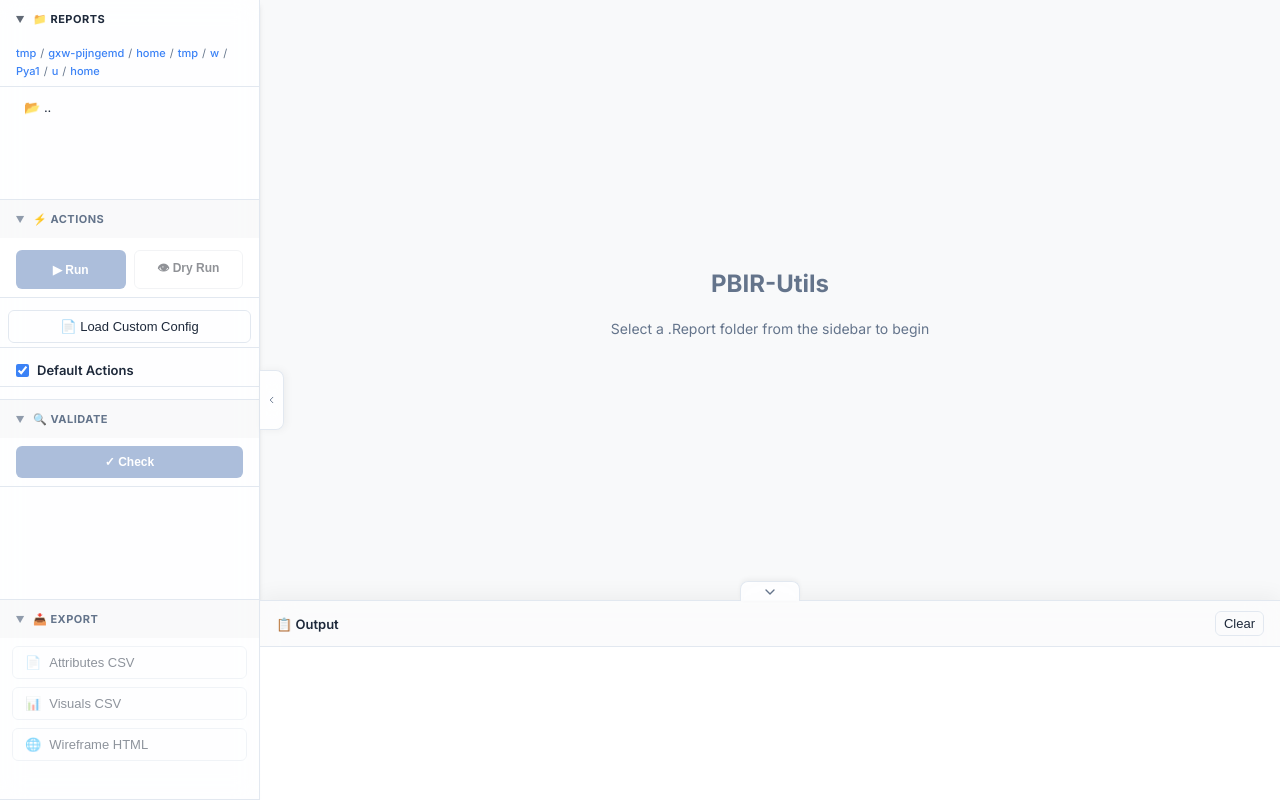
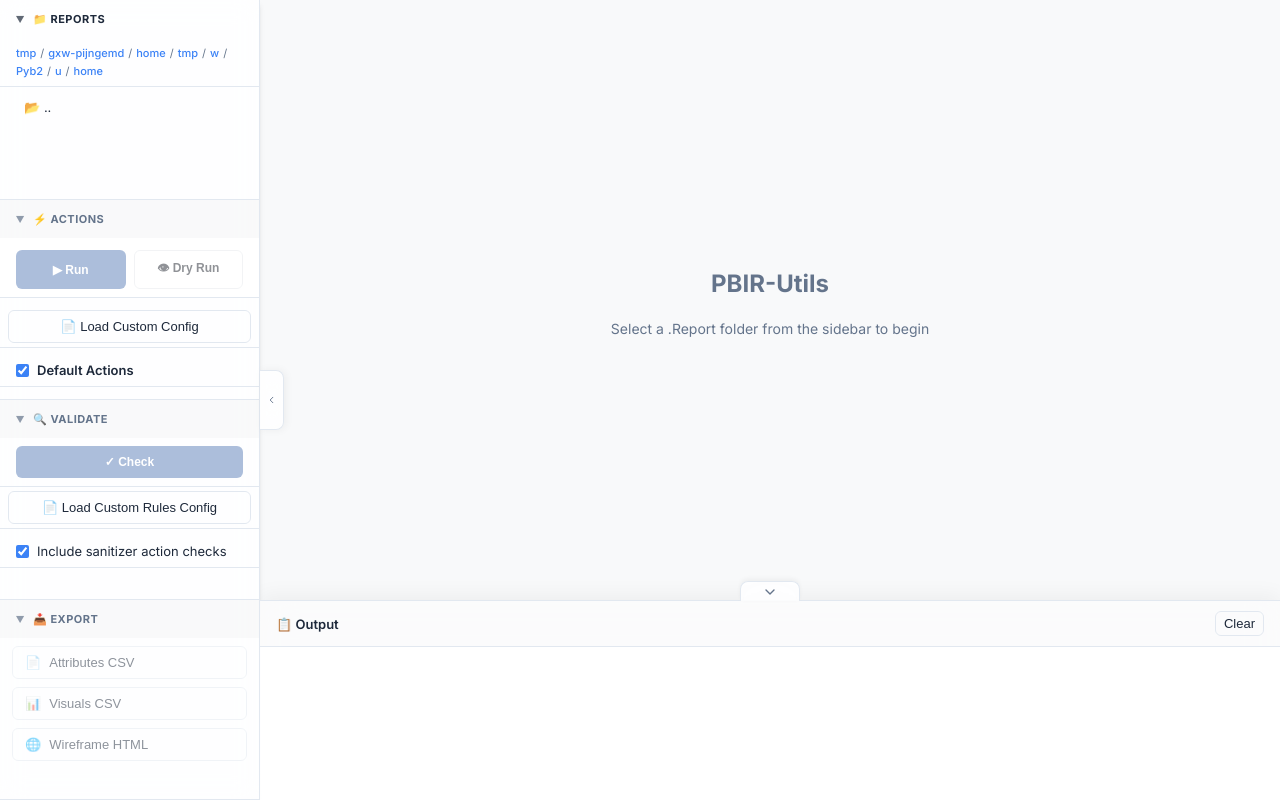
Before and after one commit to akhilannan/pbir-utils, a FastAPI app: page / in a window 1280 px wide. Run offline with FastAPI, Linux system fonts and the light colour scheme; data that the repository does not hold is empty.

Commit message:
Add SSE streaming for validation with CLI-matching output and custom sanitize config support

```diff
--- a/src/pbir_utils/api/models.py
+++ b/src/pbir_utils/api/models.py
@@ -102,6 +102,8 @@ class ValidateRequest(BaseModel):
     report_path: str
     expression_rules: list[str] | None = None
     sanitize_actions: list[str] | None = None
+    rules_config_yaml: str | None = None  # Base64 encoded custom rules YAML
+    include_sanitizer: bool = True  # Whether to include sanitizer action checks
 
 
 class ViolationInfo(BaseModel):
--- a/src/pbir_utils/api/routes/reports.py
+++ b/src/pbir_utils/api/routes/reports.py
@@ -179,7 +179,7 @@ async def run_actions(request: RunActionRequest):
     from pbir_utils.console_utils import console
 
     output_lines = []
-    with console.capture_output() as queue:
+    with console.stream_output() as queue:
         try:
             await run_in_threadpool(
                 sanitize_powerbi_report,
@@ -237,7 +237,7 @@ async def run_actions_stream(
             pass  # Fall back to default config on error
 
     async def generate():
-        with console.capture_output() as queue:
+        with console.stream_output() as queue:
 
             def run():
                 if custom_config:
@@ -470,6 +470,41 @@ async def list_expression_rules(report_path: str = None):
     )
 
 
+@router.post("/validate/config", response_model=RulesResponse)
+async def load_custom_rules_config(file: UploadFile):
+    """Parse and merge a custom pbir-rules.yaml file with defaults."""
+    from pbir_utils.rule_config import (
+        get_default_rules_path,
+        _load_yaml,
+        _merge_configs,
+    )
+
+    try:
+        content = await file.read()
+        user_config = yaml.safe_load(content) or {}
+    except Exception as e:
+        raise HTTPException(status_code=400, detail=f"Invalid YAML: {e}")
+
+    # Load default config and merge with user config
+    default_path = get_default_rules_path()
+    default_config = _load_yaml(default_path) if default_path.exists() else {}
+    merged = _merge_configs(default_config, user_config)
+
+    # Filter to expression-based rules only (same as list_expression_rules)
+    rules = [
+        RuleInfo(
+            id=r.id,
+            description=r.description or r.display_name,
+            severity=r.severity,
+            scope=r.scope,
+        )
+        for r in merged.rules
+        if r.is_expression_rule
+    ]
+
+    return RulesResponse(rules=rules, config_path=file.filename)
+
+
 @router.post("/validate/run", response_model=ValidateResponse)
 async def run_validation(request: ValidateRequest):
     """
@@ -478,6 +513,9 @@ async def run_validation(request: ValidateRequest):
     Expression rules evaluate conditions on report structure.
     Sanitize actions are run in dry-run mode to check if changes would be made.
     """
+    import base64
+    import tempfile
+    from pathlib import Path
     from pbir_utils.rule_engine import validate_report
     from pbir_utils.sanitize_config import load_config as load_sanitize_config
     from pbir_utils.console_utils import console
@@ -485,62 +523,89 @@ async def run_validation(request: ValidateRequest):
     all_results = {}
     all_violations = []
 
-    # 1. Run expression rules
-    if request.expression_rules:
-        with console.suppress_all():
-            result = await run_in_threadpool(
-                validate_report,
-                request.report_path,
-                source="rules",
-                rules=request.expression_rules,
-                strict=False,
+    # Decode custom rules config if provided
+    rules_config_path = None
+    temp_file = None
+    if request.rules_config_yaml:
+        try:
+            yaml_content = base64.b64decode(request.rules_config_yaml).decode("utf-8")
+            # Write to temp file for validate_report
+            temp_file = tempfile.NamedTemporaryFile(
+                mode="w", suffix=".yaml", delete=False, encoding="utf-8"
             )
-        all_results.update(result.results)
-        for v in result.violations:
-            all_violations.append(
-                ViolationInfo(
-                    rule_id=v.get("rule_id", ""),
-                    rule_name=v.get("rule_name", ""),
-                    severity=v.get("severity", "warning"),
-                    message=v.get("message", ""),
-                    rule_type="expression",
-                    page_name=v.get("page_name"),
-                    visual_name=v.get("visual_name"),
+            temp_file.write(yaml_content)
+            temp_file.close()
+            rules_config_path = temp_file.name
+        except Exception:
+            pass  # Fall back to default config on error
+
+    try:
+        # 1. Run expression rules
+        if request.expression_rules:
+            with console.suppress_all():
+                result = await run_in_threadpool(
+                    validate_report,
+                    request.report_path,
+                    source="rules",
+                    rules=request.expression_rules,
+                    rules_config=rules_config_path,
+                    strict=False,
                 )
+            all_results.update(result.results)
+            for v in result.violations:
+                all_violations.append(
+                    ViolationInfo(
+                        rule_id=v.get("rule_id", ""),
+                        rule_name=v.get("rule_name", ""),
+                        severity=v.get("severity", "warning"),
+                        message=v.get("message", ""),
+                        rule_type="expression",
+                        page_name=v.get("page_name"),
+                        visual_name=v.get("visual_name"),
+                    )
+                )
+
+        # 2. Run sanitize action dry-run checks (only if include_sanitizer is True)
+        if request.include_sanitizer and request.sanitize_actions:
+            # Load sanitize config to get action severities
+            san_cfg = await run_in_threadpool(
+                load_sanitize_config, report_path=request.report_path
             )
 
-    # 2. Run sanitize action dry-run checks
-    if request.sanitize_actions:
-        # Load sanitize config to get action severities
-        san_cfg = await run_in_threadpool(
-            load_sanitize_config, report_path=request.report_path
-        )
+            with console.suppress_all():
+                result = await run_in_threadpool(
+                    validate_report,
+                    request.report_path,
+                    source="sanitize",
+                    actions=request.sanitize_actions,
+                    strict=False,
+                )
 
-        with console.suppress_all():
-            result = await run_in_threadpool(
-                validate_report,
-                request.report_path,
-                source="sanitize",
-                actions=request.sanitize_actions,
-                strict=False,
-            )
+            all_results.update(result.results)
+            for v in result.violations:
+                # Get severity from sanitize config
+                action_id = v.get("rule_id", "")
+                action_spec = san_cfg.definitions.get(action_id)
+                severity = action_spec.severity if action_spec else "warning"
 
-        all_results.update(result.results)
-        for v in result.violations:
-            # Get severity from sanitize config
-            action_id = v.get("rule_id", "")
-            action_spec = san_cfg.definitions.get(action_id)
-            severity = action_spec.severity if action_spec else "warning"
-
-            all_violations.append(
-                ViolationInfo(
-                    rule_id=action_id,
-                    rule_name=v.get("rule_name", action_id.replace("_", " ").title()),
-                    severity=severity,
-                    message=v.get("message", "Would make changes"),
-                    rule_type="sanitizer",
+                all_violations.append(
+                    ViolationInfo(
+                        rule_id=action_id,
+                        rule_name=v.get(
+                            "rule_name", action_id.replace("_", " ").title()
+                        ),
+                        severity=severity,
+                        message=v.get("message", "Would make changes"),
+                        rule_type="sanitizer",
+                    )
                 )
-            )
+    finally:
+        # Cleanup temp file
+        if temp_file:
+            try:
+                Path(temp_file.name).unlink(missing_ok=True)
+            except Exception:
+                pass
 
     # Calculate counts
     passed = sum(1 for v in all_results.values() if v)
@@ -555,3 +620,130 @@ async def run_validation(request: ValidateRequest):
         results=all_results,
         violations=all_violations,
     )
+
+
+@router.get("/validate/run/stream")
+async def run_validation_stream(
+    report_path: str,
+    expression_rules: str = None,
+    sanitize_actions: str = None,
+    include_sanitizer: bool = True,
+    rules_config_yaml: str = None,
+    sanitize_config_yaml: str = None,
+):
+    """
+    Run validation with SSE streaming output.
+
+    Uses Server-Sent Events to stream console output in real-time.
+    Same as CLI output behavior.
+    """
+    import base64
+    import tempfile
+    from pathlib import Path
+    from pbir_utils.rule_engine import validate_report
+    from pbir_utils.console_utils import console
+
+    # Parse comma-separated lists
+    expr_rules_list = expression_rules.split(",") if expression_rules else []
+    sanitize_actions_list = (
+        sanitize_actions.split(",") if sanitize_actions and include_sanitizer else []
+    )
+
+    # Decode custom rules config if provided
+    rules_config_path = None
+    rules_temp_file = None
+    if rules_config_yaml:
+        try:
+            yaml_content = base64.b64decode(rules_config_yaml).decode("utf-8")
+            rules_temp_file = tempfile.NamedTemporaryFile(
+                mode="w", suffix=".yaml", delete=False, encoding="utf-8"
+            )
+            rules_temp_file.write(yaml_content)
+            rules_temp_file.close()
+            rules_config_path = rules_temp_file.name
+        except Exception:
+            pass
+
+    # Decode custom sanitize config if provided
+    sanitize_config_path = None
+    sanitize_temp_file = None
+    if sanitize_config_yaml:
+        try:
+            yaml_content = base64.b64decode(sanitize_config_yaml).decode("utf-8")
+            sanitize_temp_file = tempfile.NamedTemporaryFile(
+                mode="w", suffix=".yaml", delete=False, encoding="utf-8"
+            )
+            sanitize_temp_file.write(yaml_content)
+            sanitize_temp_file.close()
+            sanitize_config_path = sanitize_temp_file.name
+        except Exception:
+            pass
+
+    async def generate():
+        all_results = {}
+        all_violations = []
+
+        with console.stream_output() as queue:
+
+            def run():
+                nonlocal all_results, all_violations
+
+                try:
+                    # Run validation with both rules and sanitizer actions
+                    result = validate_report(
+                        report_path,
+                        source="all",
+                        rules=expr_rules_list if expr_rules_list else None,
+                        actions=(
+                            sanitize_actions_list if sanitize_actions_list else None
+                        ),
+                        rules_config=rules_config_path,
+                        sanitize_config=sanitize_config_path,
+                        strict=False,
+                    )
+                    all_results.update(result.results)
+                    all_violations.extend(result.violations)
+
+                except Exception as e:
+                    # Error will be captured in console output
+                    pass
+
+            thread = threading.Thread(target=run)
+            thread.start()
+
+            while thread.is_alive() or not queue.empty():
+                try:
+                    msg = queue.get_nowait()
+                    yield {"event": "message", "data": json.dumps(msg)}
+                except Empty:
+                    await asyncio.sleep(0.05)
+
+            # Send final summary
+            passed = sum(1 for v in all_results.values() if v)
+            failed = sum(1 for v in all_results.values() if not v)
+            error_count = sum(1 for v in all_violations if v.get("severity") == "error")
+            warning_count = sum(
+                1 for v in all_violations if v.get("severity") == "warning"
+            )
+
+            summary = {
+                "passed": passed,
+                "failed": failed,
+                "error_count": error_count,
+                "warning_count": warning_count,
+            }
+            yield {"event": "complete", "data": json.dumps(summary)}
+
+        # Cleanup temp files
+        if rules_temp_file:
+            try:
+                Path(rules_temp_file.name).unlink(missing_ok=True)
+            except Exception:
+                pass
+        if sanitize_temp_file:
+            try:
+                Path(sanitize_temp_file.name).unlink(missing_ok=True)
+            except Exception:
+                pass
+
+    return EventSourceResponse(generate())
--- a/src/pbir_utils/rule_engine.py
+++ b/src/pbir_utils/rule_engine.py
@@ -537,9 +537,9 @@ def _print_rule_result(
 ):
     """Print formatted rule result."""
     if passed:
-        # Green [PASS] badge
+        # Green [PASS] badge - use console for SSE broadcast
         badge = console._format("[PASS]", console.GREEN, console.BOLD)
-        print(f"{badge} {rule.display_name}")
+        console.print(f"{badge} {rule.display_name}")
     else:
         # Colored badge based on severity
         severity_upper = rule.severity.upper()
@@ -549,7 +549,7 @@ def _print_rule_result(
             badge = console._format(f"[{severity_upper}]", console.YELLOW, console.BOLD)
         else:
             badge = console._format(f"[{severity_upper}]", console.BLUE, console.BOLD)
-        print(f"{badge} {rule.display_name}")
+        console.print(f"{badge} {rule.display_name}")
 
         # Print violation details (indented) - only if they add new information
         if violations:
--- a/src/pbir_utils/static/js/client.js
+++ b/src/pbir_utils/static/js/client.js
@@ -12,6 +12,8 @@ var activePageId = null;
 var currentConfigPath = null;
 var customConfigYaml = null;
 var expressionRules = [];  // Validation rules
+var customRulesConfigYaml = null;  // Custom rules YAML content
+var currentRulesConfigPath = null;  // Custom rules config filename
 
 
 // DOM Elements
@@ -505,7 +507,7 @@ function renderExpressionRules() {
         return;
     }
 
-    var html = expressionRules.map(function(r) {
+    var html = expressionRules.map(function (r) {
         var desc = r.description || r.id.replace(/_/g, ' ');
         var badge = r.severity[0].toUpperCase();
         return `
@@ -526,9 +528,16 @@ async function runCheck() {
     }
 
     // Get selected expression rules
-    var exprRules = Array.from(document.querySelectorAll('#rules-list input:checked')).map(function(cb) { return cb.value; });
+    var exprRules = Array.from(document.querySelectorAll('#rules-list input:checked')).map(function (cb) { return cb.value; });
     // Get selected sanitize actions from ACTIONS panel
     var sanitizeActions = Array.from(selectedActions);
+    // Check if sanitizer checks should be included
+    var includeSanitizer = document.getElementById('include-sanitizer-checks')?.checked ?? true;
+
+    // If not including sanitizer, clear the actions
+    if (!includeSanitizer) {
+        sanitizeActions = [];
+    }
 
     if (exprRules.length === 0 && sanitizeActions.length === 0) {
         showValidationToast(0, 0, 0, 0, 'warning');
@@ -539,40 +548,145 @@ async function runCheck() {
     var btn = document.getElementById('check-btn');
     btn.disabled = true;
     btn.innerHTML = '⏳ Checking...';
-    appendOutput('info', 'Checking ' + exprRules.length + ' rules + ' + sanitizeActions.length + ' actions...');
+
+    // Build SSE URL with query parameters
+    var url = '/api/reports/validate/run/stream?report_path=' + encodeURIComponent(currentReportPath);
+
+    if (exprRules.length > 0) {
+        url += '&expression_rules=' + encodeURIComponent(exprRules.join(','));
+    }
+    if (sanitizeActions.length > 0) {
+        url += '&sanitize_actions=' + encodeURIComponent(sanitizeActions.join(','));
+    }
+    url += '&include_sanitizer=' + includeSanitizer;
+
+    // Add custom rules config if loaded (base64 encoded)
+    if (customRulesConfigYaml) {
+        var encoded = btoa(unescape(encodeURIComponent(customRulesConfigYaml)));
+        url += '&rules_config_yaml=' + encodeURIComponent(encoded);
+    }
+
+    // Add custom sanitize config if loaded from Actions panel (base64 encoded)
+    if (customConfigYaml) {
+        var encodedSanitize = btoa(unescape(encodeURIComponent(customConfigYaml)));
+        url += '&sanitize_config_yaml=' + encodeURIComponent(encodedSanitize);
+    }
+
+    var eventSource = new EventSource(url);
+
+    eventSource.onmessage = function (event) {
+        var data = JSON.parse(event.data);
+        var message = data.message || '';
+
+        // Detect color type from message content (badges like [PASS], [WARNING], etc.)
+        var type = data.type || 'info';
+        if (message.indexOf('[PASS]') !== -1) {
+            type = 'success';
+        } else if (message.indexOf('[WARNING]') !== -1) {
+            type = 'warning';
+        } else if (message.indexOf('[ERROR]') !== -1) {
+            type = 'error';
+        } else if (message.indexOf('[INFO]') !== -1) {
+            type = 'info';
+        }
+
+        appendOutput(type, message);
+    };
+
+    eventSource.addEventListener('complete', function (event) {
+        eventSource.close();
+        var summary = JSON.parse(event.data);
+
+        appendOutput('info', '');
+        appendOutput(summary.failed > 0 ? 'warning' : 'success',
+            'Check complete: ' + summary.passed + ' passed, ' + summary.failed + ' failed');
+
+        showValidationToast(summary.passed, summary.failed, summary.warning_count, summary.error_count);
+
+        btn.disabled = false;
+        btn.innerHTML = '✓ Check';
+    });
+
+    eventSource.onerror = function () {
+        eventSource.close();
+        appendOutput('error', 'Connection lost during validation');
+        btn.disabled = false;
+        btn.innerHTML = '✓ Check';
+    };
+}
+
+async function loadCustomRulesConfig(input) {
+    if (!input.files || !input.files[0]) return;
+
+    var file = input.files[0];
+
+    // Read file content for later use during validation
+    var yamlContent = await file.text();
+
+    var formData = new FormData();
+    formData.append('file', file);
 
     try {
-        var response = await fetch('/api/reports/validate/run', {
+        var response = await fetch('/api/reports/validate/config', {
             method: 'POST',
-            headers: {'Content-Type': 'application/json'},
-            body: JSON.stringify({
-                report_path: currentReportPath,
-                expression_rules: exprRules.length ? exprRules : null,
-                sanitize_actions: sanitizeActions.length ? sanitizeActions : null
-            })
+            body: formData
         });
 
-        var result = await response.json();
-
-        // Show popup
-        showValidationToast(result.passed, result.failed, result.warning_count, result.error_count);
-
-        // Output summary
-        appendOutput(result.failed ? 'warning' : 'success',
-            'Check complete: ' + result.passed + ' passed, ' + result.failed + ' failed');
-
-        // Output violations
-        for (var i = 0; i < result.violations.length; i++) {
-            var v = result.violations[i];
-            var details = v.page_name ? ' (Page: ' + v.page_name + ')' : '';
-            appendOutput(v.severity, '  [' + v.severity.toUpperCase() + '] ' + v.rule_name + ': ' + v.message + details);
+        if (!response.ok) {
+            var error = await response.json();
+            throw new Error(error.detail || 'Failed to load rules config');
         }
 
+        var data = await response.json();
+
+        // Store config for validation
+        currentRulesConfigPath = file.name;
+        customRulesConfigYaml = yamlContent;
+
+        // Render new rules from config
+        expressionRules = data.rules.map(function (r) {
+            return {
+                id: r.id,
+                description: r.description,
+                severity: r.severity,
+                scope: r.scope
+            };
+        });
+        renderExpressionRules();
+        updateRulesConfigIndicator();
+        appendOutput('success', 'Loaded custom rules config: ' + file.name);
+
     } catch (e) {
-        appendOutput('error', 'Check error: ' + e.message);
-    } finally {
-        btn.disabled = false;
-        btn.innerHTML = '✓ Check';
+        appendOutput('error', 'Failed to load rules config: ' + e.message);
+    }
+
+    // Reset file input so same file can be selected again
+    input.value = '';
+}
+
+async function resetRulesConfig() {
+    currentRulesConfigPath = null;
+    customRulesConfigYaml = null;
+    await loadExpressionRules(currentReportPath);
+    updateRulesConfigIndicator();
+    appendOutput('info', 'Reset to default rules configuration');
+}
+
+function updateRulesConfigIndicator() {
+    var indicator = document.getElementById('rules-config-indicator');
+    if (indicator) {
+        if (currentRulesConfigPath) {
+            indicator.textContent = '📄 ' + currentRulesConfigPath;
+            indicator.title = 'Custom config: ' + currentRulesConfigPath;
+            indicator.style.display = 'inline-block';
+        } else {
+            indicator.style.display = 'none';
+        }
+    }
+    // Show/hide reset button based on custom config
+    var resetBtn = document.getElementById('reset-rules-config-btn');
+    if (resetBtn) {
+        resetBtn.style.display = currentRulesConfigPath ? 'block' : 'none';
     }
 }
 
@@ -590,7 +704,7 @@ function showValidationToast(passed, failed, warnings, errors) {
         (errors ? '<div style="color:var(--error-color);">🔴 ' + errors + ' error(s)</div>' : '') +
         (warnings ? '<div style="color:var(--warning-color);">🟡 ' + warnings + ' warning(s)</div>' : '');
     document.body.appendChild(toast);
-    setTimeout(function() { toast.remove(); }, 5000);
+    setTimeout(function () { toast.remove(); }, 5000);
 }
 
 // ============ CSV Export ============
@@ -643,7 +757,7 @@ function downloadWireframeHTML(filteredOnly) {
 function appendOutput(type, message) {
     var line = document.createElement('div');
     line.className = 'output-line ' + type;
-    line.textContent = '> ' + message;
+    line.textContent = message;
     outputContent.appendChild(line);
     outputContent.scrollTop = outputContent.scrollHeight;
 }
--- a/src/pbir_utils/templates/client.html.j2
+++ b/src/pbir_utils/templates/client.html.j2
@@ -726,12 +726,26 @@
                 <div class="sidebar-section-header" onclick="toggleSidebarSection('section-validate')">
                     <span class="chevron">▶</span>
                     <span class="section-title">🔍 VALIDATE</span>
+                    <span class="config-indicator" id="rules-config-indicator"></span>
                 </div>
                 <div class="sidebar-section-content">
                     <div class="action-buttons" style="border-bottom: 1px solid var(--border-color); padding: 8px 16px;">
                         <button class="action-btn primary" onclick="runCheck()" id="check-btn" disabled>
                             ✓ Check
                         </button>
+                    </div>
+                    <div class="config-picker" style="padding: 4px 8px; margin-bottom: 8px; border-bottom: 1px solid var(--border-color);">
+                        <input type="file" id="rules-config-file-input" accept=".yaml,.yml" style="display: none;" onchange="loadCustomRulesConfig(this)">
+                        <button class="export-btn" onclick="document.getElementById('rules-config-file-input').click()" style="width: 100%; justify-content: center;">
+                            📄 Load Custom Rules Config
+                        </button>
+                        <button class="export-btn" id="reset-rules-config-btn" onclick="resetRulesConfig()" style="width: 100%; justify-content: center; margin-top: 4px; display: none;">
+                            ↩ Reset to Defaults
+                        </button>
+                    </div>
+                    <div class="action-item" style="border-bottom: 1px solid var(--border-color); margin-bottom: 8px; padding-bottom: 8px;">
+                        <input type="checkbox" id="include-sanitizer-checks" checked>
+                        <label for="include-sanitizer-checks" style="cursor: pointer;">Include sanitizer action checks</label>
                     </div>
                     <div id="rules-list"></div>
                 </div>
```
Also changed, not shown: src/pbir_utils/console_utils.py (+49 -16 lines).
